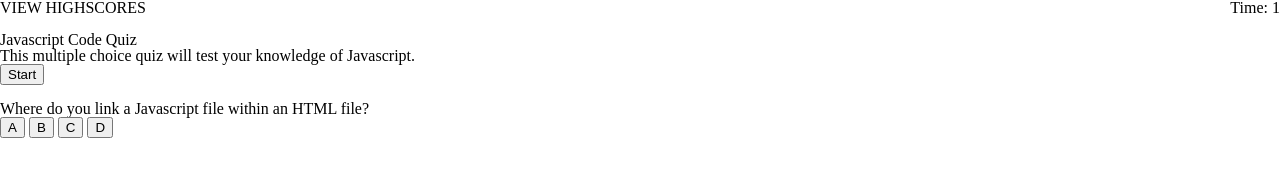
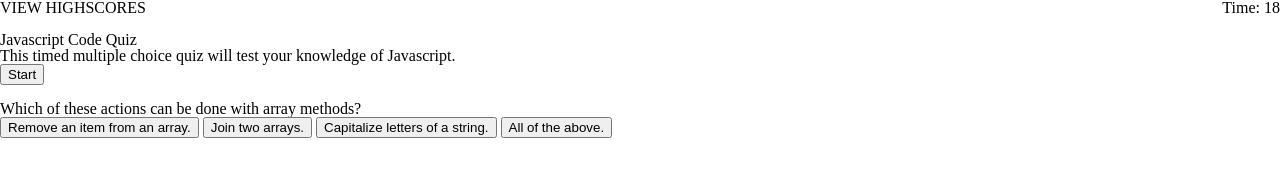
Before and after one commit to bnadel4/code-quiz, a plain HTML site: page index.html in a window 1280 px wide. Both pictures are taken after a click on the button "Start". Drawn offline with Linux system fonts and the light colour scheme.

Commit message:
updated timer and question choice buttons

```diff
--- a/assets/script.js
+++ b/assets/script.js
@@ -1,18 +1,34 @@
-var startEl = document.querySelector("#startButton");
-var timeEl = document.querySelector(".time");
+// variables
+var startEl = document.querySelector('#startButton');
+var timeEl = document.querySelector('.time');
+var questionEl = document.getElementById('question');
+var questionArea = document.getElementById('questionarea');
+var secondsLeft = 20;
+var currentQuestion;
+var index = 1;
 
-startEl.addEventListener("click", function() {
+// timer function
+startEl.addEventListener('click', function(event) {
   setTime();
+  questionEl.textContent = question1.question;
+  choiceA.textContent = question1.answerChoices[0];
+  choiceB.textContent = question1.answerChoices[1];
+  choiceC.textContent = question1.answerChoices[2];
+  choiceD.textContent = question1.answerChoices[3];
 });
 
-var secondsLeft = 3;
-timeEl.textContent = "Time: " + secondsLeft ;
+// answer event listener
+questionArea.addEventListener('click', function(event) {
+  navigateQuestions(event.target.id);
+});
+
+timeEl.textContent = 'Time: ' + secondsLeft ;
 
 function setTime() {
   // Sets interval in variable
   var timerInterval = setInterval(function() {
     secondsLeft--;
-    timeEl.textContent = "Time: " + secondsLeft ;
+    timeEl.textContent = 'Time: ' + secondsLeft ;
 
     if(secondsLeft === 0) {
       // Stops execution of action at set interval
@@ -22,3 +38,55 @@ function setTime() {
 
   }, 1000);
 }
+
+// question content
+var question1 = {
+  question: 'Which of these actions can be done with array methods?',
+  answerChoices: ['Remove an item from an array.', 'Join two arrays.', 'Capitalize letters of a string.', 'All of the above.'],
+  isCorrect: 'choiceD',
+}
+
+var question2 = {
+  question: 'What is the \'.log\' in console.log?',
+  answerChoices: ['A function.', 'A variable.', 'An object.', 'A link.'],
+  isCorrect: 'choiceA',
+}
+// array of questions
+var questions = [question1, question2];
+
+
+function navigateQuestions(id) {
+  console.log('index', index);
+
+  console.log('id', id);
+
+  // if (!questions[index + 1]) {
+  //   return;
+  //   // store timeremain as highscore val n spit to submit initials n high score page
+  // }
+  currentRightAnswer = questions[index - 1].isCorrect;
+
+  if (!questions[index]) {
+    console.log('done');
+    return;
+  }
+  if (id === currentRightAnswer) {
+    console.log('you got one right');
+  } else {
+    secondsLeft = secondsLeft - 10;
+    console.log('you better have gotten it wrong');
+  }
+
+  currentQuestion = questions[index].question;
+  currentAnswers = questions[index].answerChoices; // array
+  console.log('currentRightAnswer', currentRightAnswer);
+  // add textcontent
+  questionEl.textContent = currentQuestion;
+  choiceA.textContent = currentAnswers[0];
+  choiceB.textContent = currentAnswers[1];
+  choiceC.textContent = currentAnswers[2];
+  choiceD.textContent = currentAnswers[3];
+
+  index++;
+
+}
--- a/assets/style.css
+++ b/assets/style.css
@@ -10,6 +10,6 @@ header {
   margin-top: 1em;
 }
 
-.questions {
+.questionview {
   margin-top: 1em;
 }
--- a/index.html
+++ b/index.html
@@ -17,21 +17,23 @@
 
   <section class="homescreen">
     <h2>Javascript Code Quiz</h2>
-    <p>This multiple choice quiz will test your knowledge of Javascript.</p>
+    <p>This timed multiple choice quiz will test your knowledge of Javascript.</p>
     <div class="startTimer">
       <button id="startButton">Start</button>
     </div>
   </section>
 
-  <section class="questions">
-    <h2>Where do you link a Javascript file within an HTML file?</h2>
-    <ul>
-      <button><li>A</li></button>
-      <button><li>B</li></button>
-      <button><li>C</li></button>
-      <button><li>D</li></button>
+  <section class="questionview">
+    <h2 id="question"></h2>
+    <ul id="questionarea">
+      <button id="choiceA"><li></li></button>
+      <button id="choiceB"><li></li></button>
+      <button id="choiceC"><li></li></button>
+      <button id="choiceD"><li></li></button>
     </ul>
   </section>
+
+
 
 
 
```
